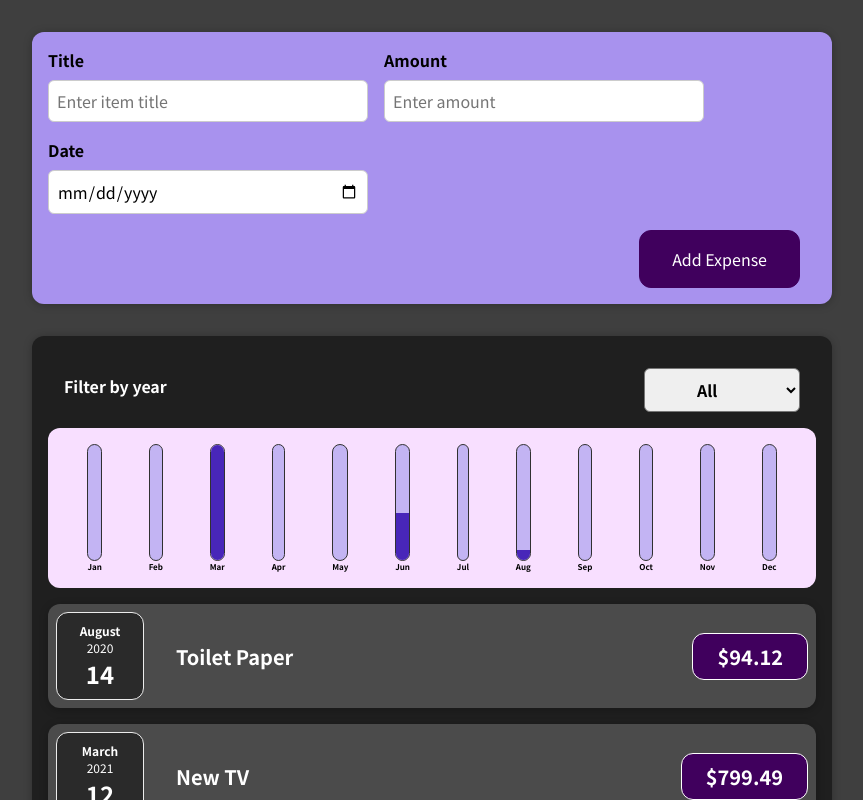
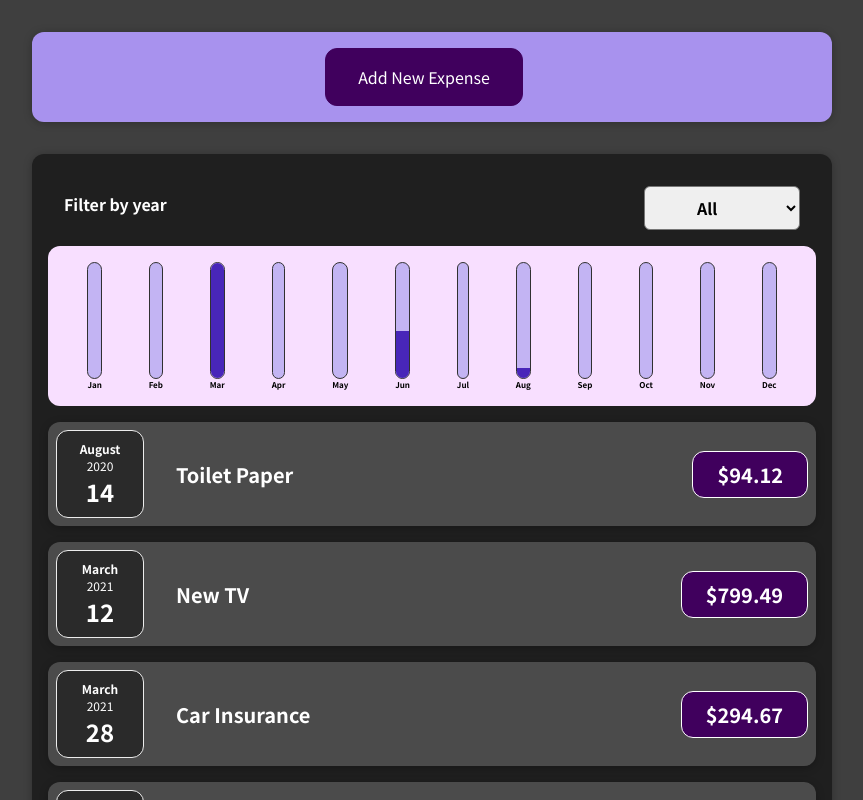
Before and after one commit to ListowelAdolwin/react-task-tracker, a React (Create React App) app: page / in a window 1280 px wide. Shown: the top 800 px of the page, without its empty margins (208-1071 px from the left). Built offline with nearby package versions, Linux system fonts and the light colour scheme.

Commit message:
Added an expense chart

```diff
--- a/src/components/NewExpense/ExpenseForm.js
+++ b/src/components/NewExpense/ExpenseForm.js
@@ -23,7 +23,7 @@ function ExpenseForm(props) {
     event.preventDefault();
     const inputData = {
       title: enteredTitle,
-      amount: enteredAmount,
+      amount: +enteredAmount,
       date: new Date(enteredDate),
     };
 
@@ -32,6 +32,7 @@ function ExpenseForm(props) {
     setEnteredAmount("");
     setEnteredDate("");
     setEnteredTitle("");
+    props.onToggle()
   };
 
   return (
@@ -71,6 +72,7 @@ function ExpenseForm(props) {
           </div>
         </div>
         <div className="new-expense__actions">
+          <button onClick={props.onToggle} type="button">Cancel</button>
           <button type="submit">Add Expense</button>
         </div>
       </form>
--- a/src/components/NewExpense/NewExpense.js
+++ b/src/components/NewExpense/NewExpense.js
@@ -1,22 +1,47 @@
-import React from "react";
+import React, { useState } from "react";
 
 import ExpenseForm from "./ExpenseForm";
 import "./NewExpense.css";
 
 const NewExpense = (props) => {
+  const [showAddButton, setShowAddButton] = useState(true)
+
   const expenseDataHandler = (inputData) => {
     const expenseData = {
       ...inputData,
       id: Math.random().toString(),
     };
-    console.log("Finally");
-    console.log(expenseData);
+
     props.onAddExpense(expenseData);
   };
 
+  const toggle = () => {
+    setShowAddButton(false)
+  };
+
+  const toggleHandler = () => {
+    setShowAddButton(true)
+  }
+
+  let content = (
+    <div className="new-expense">
+      <button onClick={toggle} type="submit">
+        Add New Expense
+      </button>
+    </div>
+  );
+
+  if (showAddButton === false) {
+    content = (
+      <div className="new-expense">
+        <ExpenseForm onToggle = {toggleHandler} onSaveExpenseData={expenseDataHandler} />
+      </div>
+    );
+  }
+
   return (
-    <div className="new-expense">
-      <ExpenseForm onSaveExpenseData={expenseDataHandler} />
+    <div>
+      {content}
     </div>
   );
 };
```
